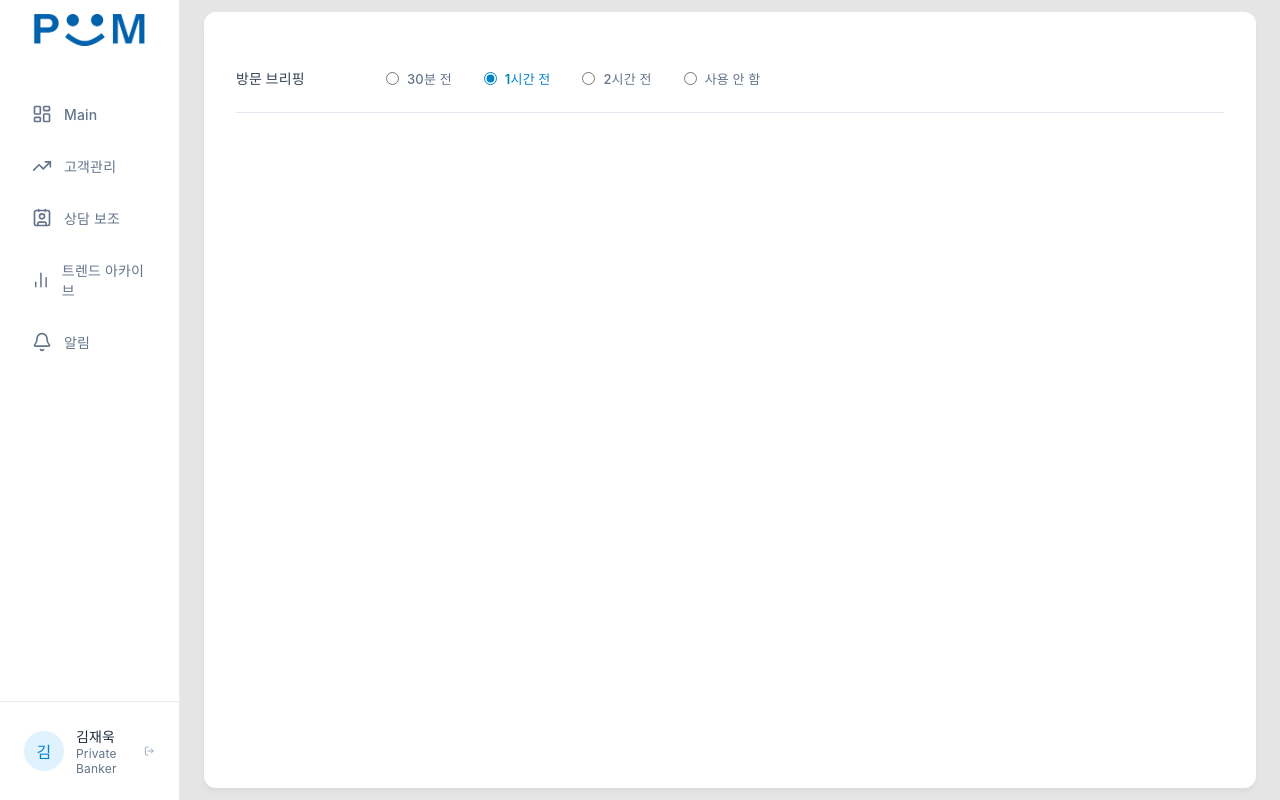
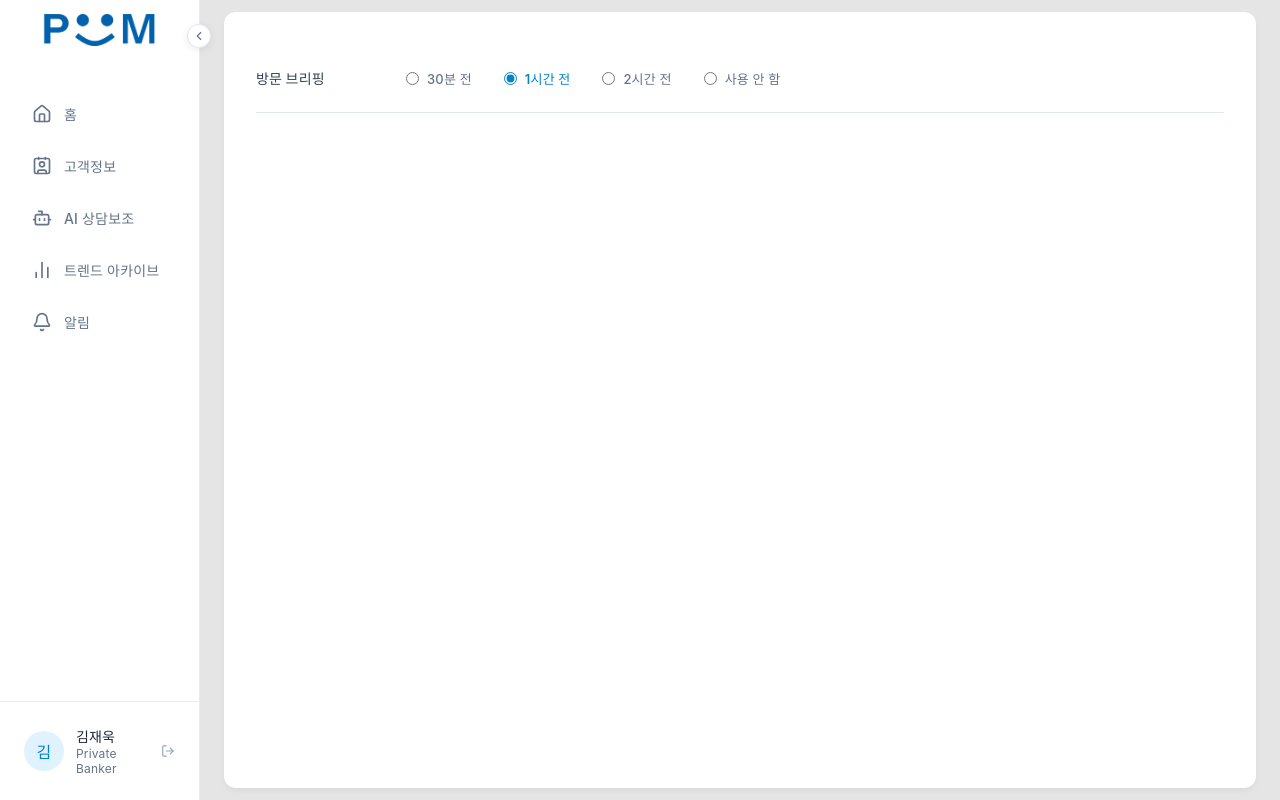
Before and after one commit to PoomSaengPoomSa/POOM-FRONT, a React app: page /settings in a window 1280 px wide. Built offline with nearby package versions, Linux system fonts and the light colour scheme; the HTML template or start-up script is replaced by a standard one.

Commit message:
sidebar 수정

```diff
--- a/src/components/common/Sidebar.jsx
+++ b/src/components/common/Sidebar.jsx
@@ -1,6 +1,6 @@
 import { useState, useEffect, useRef } from "react";
 import { Link, useLocation } from "react-router-dom";
-import { Calendar, TrendingUp, Contact, BarChart2, Bell, LogOut, LayoutDashboard } from "lucide-react";
+import { Calendar, TrendingUp, Contact, BarChart2, Bell, LogOut, LayoutDashboard, ChevronLeft, ChevronRight, Home, Bot } from "lucide-react";
 import { api } from "../../api";
 
 export default function Sidebar({ type = "cal" }) {
@@ -10,6 +10,7 @@ export default function Sidebar({ type = "cal" }) {
   const prefix = type; // e.g., "cal", "cust", "news", "trend"
   const [todayCount, setTodayCount] = useState(0);
   const [isTrendHovered, setIsTrendHovered] = useState(false);
+  const [isAssistantHovered, setIsAssistantHovered] = useState(false);
 
   const [currentUser, setCurrentUser] = useState(() => {
     try {
@@ -67,50 +68,19 @@ export default function Sidebar({ type = "cal" }) {
     };
   }, [path]);
 
-  // Retrieve or initialize sidebar width
-  const [width, setWidth] = useState(() => {
-    const saved = localStorage.getItem("sidebarWidth");
-    return saved ? parseInt(saved, 10) : 180;
+  // Retrieve or initialize sidebar collapsed state
+  const [isCollapsed, setIsCollapsed] = useState(() => {
+    const saved = localStorage.getItem("sidebarCollapsed");
+    return saved === "true";
   });
 
-  const isResizing = useRef(false);
-  const [resizingActive, setResizingActive] = useState(false);
-
-  const startResizing = (e) => {
-    e.preventDefault();
-    isResizing.current = true;
-    setResizingActive(true);
-    document.addEventListener("mousemove", handleMouseMove);
-    document.addEventListener("mouseup", handleMouseUp);
-    document.body.style.cursor = "col-resize";
-    document.body.style.userSelect = "none";
+  const toggleCollapse = () => {
+    setIsCollapsed((prev) => {
+      const next = !prev;
+      localStorage.setItem("sidebarCollapsed", String(next));
+      return next;
+    });
   };
-
-  const handleMouseMove = (e) => {
-    if (!isResizing.current) return;
-    // Set boundary limits: Min 50px, Max 240px
-    const newWidth = Math.max(50, Math.min(240, e.clientX));
-    setWidth(newWidth);
-    localStorage.setItem("sidebarWidth", newWidth.toString());
-  };
-
-  const handleMouseUp = () => {
-    isResizing.current = false;
-    setResizingActive(false);
-    document.removeEventListener("mousemove", handleMouseMove);
-    document.removeEventListener("mouseup", handleMouseUp);
-    document.body.style.cursor = "";
-    document.body.style.userSelect = "";
-  };
-
-  useEffect(() => {
-    return () => {
-      document.removeEventListener("mousemove", handleMouseMove);
-      document.removeEventListener("mouseup", handleMouseUp);
-    };
-  }, []);
-
-  const isCollapsed = width < 100;
 
   const isMainActive = path === '/main';
 
@@ -127,6 +97,12 @@ export default function Sidebar({ type = "cal" }) {
   const isAssistantActive =
     path.includes('/customer-management-memo-assistant');
 
+  const queryParams = new URLSearchParams(location.search);
+  const tabParam = queryParams.get("tab");
+
+  const isSimulatorActive = isAssistantActive && (tabParam === 'simulator' || !tabParam);
+  const isMemoActive = isAssistantActive && tabParam === 'memo';
+
   const isTrendActive =
     path.includes('/trend') ||
     path.includes('/economic') ||
@@ -140,34 +116,43 @@ export default function Sidebar({ type = "cal" }) {
     <div
       className={`${prefix}-sidebar sidebar-container ${isCollapsed ? 'collapsed' : ''}`}
       style={{
-        width: isCollapsed ? '60px' : `${width}px`,
+        width: isCollapsed ? '60px' : '200px',
         position: 'relative',
-        transition: resizingActive ? 'none' : 'width 0.2s cubic-bezier(0.16, 1, 0.3, 1)'
+        transition: 'width 0.2s cubic-bezier(0.16, 1, 0.3, 1)'
       }}
     >
-      {/* Resizing Handle */}
-      <div
-        className="sidebar-resize-handle"
-        onMouseDown={startResizing}
+      {/* Toggle Collapse Button */}
+      <button
+        onClick={toggleCollapse}
         style={{
           position: 'absolute',
-          top: 0,
-          right: '-3px',
-          width: '6px',
-          height: '100%',
-          cursor: 'col-resize',
-          zIndex: 1000,
-          backgroundColor: resizingActive ? 'rgba(2, 132, 199, 0.3)' : 'transparent',
+          top: '24px',
+          right: '-12px',
+          width: '24px',
+          height: '24px',
+          borderRadius: '50%',
+          backgroundColor: '#ffffff',
+          border: '1px solid #e2e8f0',
+          display: 'flex',
+          alignItems: 'center',
+          justifyContent: 'center',
+          cursor: 'pointer',
+          boxShadow: '0 2px 8px rgba(0, 0, 0, 0.08)',
+          zIndex: 1001,
+          transition: 'all 0.2s ease',
+          color: '#64748b'
         }}
-      />
+        className="sidebar-toggle-btn"
+      >
+        {isCollapsed ? <ChevronRight size={14} /> : <ChevronLeft size={14} />}
+      </button>
 
       <style>{`
-        /* Resizing handle behavior */
-        .sidebar-resize-handle {
-          transition: background-color 0.2s ease;
-        }
-        .sidebar-resize-handle:hover {
-          background-color: rgba(2, 132, 199, 0.2);
+        /* Toggle button hover style */
+        .sidebar-toggle-btn:hover {
+          background-color: #f8fafc !important;
+          color: #0284c7 !important;
+          transform: scale(1.1);
         }
 
         /* Collapsed overrides */
@@ -195,7 +180,12 @@ export default function Sidebar({ type = "cal" }) {
           box-sizing: border-box !important;
         }
 
+        /* Keep icon size 20px when collapsed and prevent shrinking */
         .sidebar-container.collapsed .sidebar-menu-item svg {
+          width: 20px !important;
+          height: 20px !important;
+          min-width: 20px !important;
+          min-height: 20px !important;
           margin: 0 !important;
           flex-shrink: 0 !important;
         }
@@ -332,20 +322,70 @@ export default function Sidebar({ type = "cal" }) {
       {/* Sidebar Navigation Menu */}
       <div className={`${prefix}-menu`} style={{ marginTop: isCollapsed ? '16px' : '32px' }}>
         <Link to="/main" className={`${prefix}-menu-item sidebar-menu-item ${isMainActive ? 'active' : ''}`}>
-          <LayoutDashboard size={20} />
-          {!isCollapsed && <span className="menu-text">Main</span>}
-          {isCollapsed && <span className="sidebar-tooltip">Main</span>}
+          <Home size={20} />
+          {!isCollapsed && <span className="menu-text">홈</span>}
+          {isCollapsed && <span className="sidebar-tooltip">홈</span>}
         </Link>
         <Link to="/customer-management-registration-1" className={`${prefix}-menu-item sidebar-menu-item ${isCustomerActive ? 'active' : ''}`}>
-          <TrendingUp size={20} />
-          {!isCollapsed && <span className="menu-text">고객관리</span>}
-          {isCollapsed && <span className="sidebar-tooltip">고객관리</span>}
+          <Contact size={20} />
+          {!isCollapsed && <span className="menu-text">고객정보</span>}
+          {isCollapsed && <span className="sidebar-tooltip">고객정보</span>}
         </Link>
-        <Link to="/customer-management-memo-assistant" className={`${prefix}-menu-item sidebar-menu-item ${isAssistantActive ? 'active' : ''}`}>
-          <Contact size={20} />
-          {!isCollapsed && <span className="menu-text">상담 보조</span>}
-          {isCollapsed && <span className="sidebar-tooltip">상담 보조</span>}
-        </Link>
+        <div
+          className="assistant-menu-wrapper"
+          onMouseEnter={() => setIsAssistantHovered(true)}
+          onMouseLeave={() => setIsAssistantHovered(false)}
+          style={{ display: 'flex', flexDirection: 'column' }}
+        >
+          <Link to="/customer-management-memo-assistant?tab=simulator" className={`${prefix}-menu-item sidebar-menu-item ${isAssistantActive ? 'active' : ''}`}>
+            <Bot size={20} />
+            {!isCollapsed && <span className="menu-text">AI 상담보조</span>}
+            {isCollapsed && <span className="sidebar-tooltip">AI 상담보조</span>}
+          </Link>
+
+          {/* 서브메뉴 (아래 탭) */}
+          {!isCollapsed && (isAssistantHovered || isAssistantActive) && (
+            <div
+              className="assistant-submenu"
+              style={{
+                display: 'flex',
+                flexDirection: 'column',
+                paddingLeft: '36px',
+                gap: '8px',
+                marginTop: '4px',
+                marginBottom: '8px',
+                animation: 'fadeInSlide 0.2s ease-out forwards',
+              }}
+            >
+              <Link
+                to="/customer-management-memo-assistant?tab=simulator"
+                style={{
+                  textDecoration: 'none',
+                  color: isSimulatorActive ? '#0284c7' : '#64748b',
+                  fontSize: '13px',
+                  fontWeight: isSimulatorActive ? '600' : '500',
+                  padding: '4px 0',
+                  transition: 'color 0.2s',
+                }}
+              >
+                AI 시뮬레이터
+              </Link>
+              <Link
+                to="/customer-management-memo-assistant?tab=memo"
+                style={{
+                  textDecoration: 'none',
+                  color: isMemoActive ? '#0284c7' : '#64748b',
+                  fontSize: '13px',
+                  fontWeight: isMemoActive ? '600' : '500',
+                  padding: '4px 0',
+                  transition: 'color 0.2s',
+                }}
+              >
+                AI 메모 어시스턴트
+              </Link>
+            </div>
+          )}
+        </div>
         <div
           className="trend-menu-wrapper"
           onMouseEnter={() => setIsTrendHovered(true)}
--- a/src/pages/customer/CustomerMemoAssistant.jsx
+++ b/src/pages/customer/CustomerMemoAssistant.jsx
@@ -243,6 +243,15 @@ export default function CustomerMemoAssistant() {
   const selectedCustomer = (allCustomersList.concat(todayCustomersList).find(c => c.id === selectedCustomerId) || currentList[0]) || { name: "로딩중...", color: "gray", initial: "고" };
 
   const [activeTab, setActiveTab] = useState("simulator"); // "memo" or "simulator"
+
+  useEffect(() => {
+    const queryParams = new URLSearchParams(location.search);
+    const tab = queryParams.get("tab");
+    if (tab === "simulator" || tab === "memo") {
+      setActiveTab(tab);
+    }
+  }, [location.search]);
+
   const [listWidth, setListWidth] = useState(240);
   const [isDragging, setIsDragging] = useState(false);
   const isNarrow = listWidth < 200;
```
